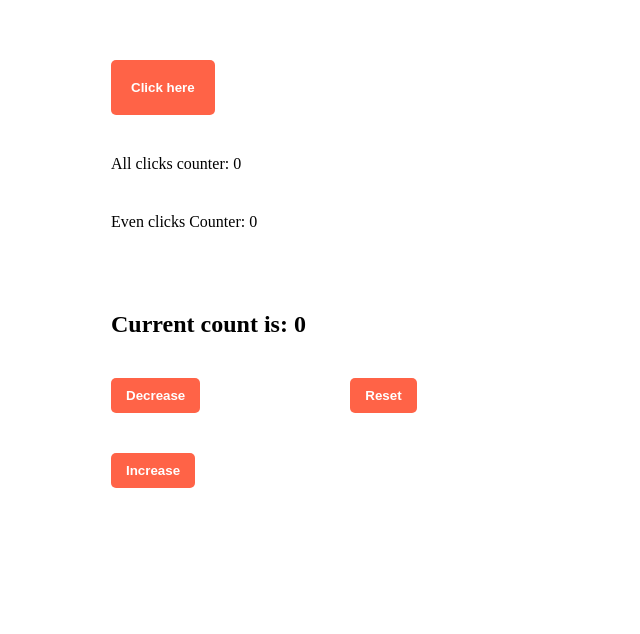
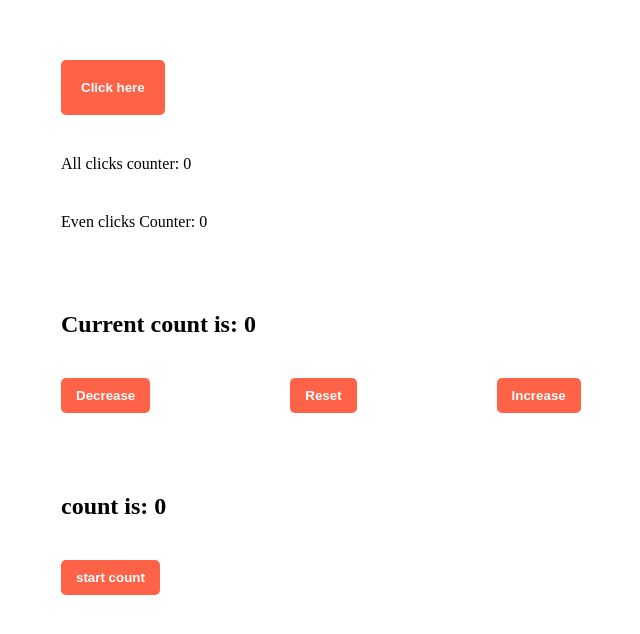
Before and after one commit to myfirstgitma/counter-state-app, a React (Vite) app in the folder states-hooks/: page / in a window 1280 px wide. Shown: the part 140-774 px from the top of the page, without its empty margins (639-1279 px from the left). Built offline with nearby package versions, Linux system fonts and the light colour scheme.

Commit message:
question 4 is done

```diff
--- a/states-hooks/src/App.jsx
+++ b/states-hooks/src/App.jsx
@@ -1,6 +1,7 @@
  import  { Component } from 'react'
  import MyCounter from './components/MyCounter/MyCounter'
  import IncreaseDecreaseCount from './components/IncreaseDecreaseCount/IncreaseDecreaseCount'
+ import UseEffectForTitle from './components/UseEffectForTitle/UseEffectForTitle'
 
  export default class  App extends Component {
    render() {
@@ -8,6 +9,7 @@
       <>
          <MyCounter />
          <IncreaseDecreaseCount />
+         <UseEffectForTitle />
       </>
 
      )
--- /dev/null
+++ b/states-hooks/src/components/UseEffectForTitle/UseEffectForTitle.jsx
@@ -0,0 +1,31 @@
+import React from 'react'
+import { useState, useEffect } from 'react'
+import styles from './UseEffectForTitle.module.css'
+
+
+
+const UseEffectForTitle = () => {
+    const [count, setCount] = useState(0)
+
+    const counterIncreament =()=>{
+
+    setCount(count + 1)
+}
+useEffect(()=>{
+ alert('Component is successfully mounted');
+}, [])
+
+useEffect(()=>{
+console.log('the count is', count);
+document.title = `count is ${count}`
+}, [count])
+
+  return (
+    <div>
+    <h2>count is: {count}</h2>
+    <button className={styles.title} onClick={counterIncreament}>start count</button>
+    </div>
+  )
+}
+
+export default UseEffectForTitle
--- /dev/null
+++ b/states-hooks/src/components/UseEffectForTitle/UseEffectForTitle.module.css
@@ -0,0 +1,15 @@
+.title{
+
+  padding: 10px 15px;
+  border: none;
+  border-radius: 5px;
+  background-color: tomato;
+  color: white;
+  font-weight: 700;
+  transition-duration: 0.6s;
+  cursor: pointer;
+}
+.title:hover {
+  background-color: #aa3b04;
+  color: white;
+}
--- a/states-hooks/src/index.css
+++ b/states-hooks/src/index.css
@@ -3,5 +3,5 @@
   padding: 0;
   margin-top: 40px;
   align-content: center;
-  margin-left: 150px;
+  margin-left: 140px;
 }
```
